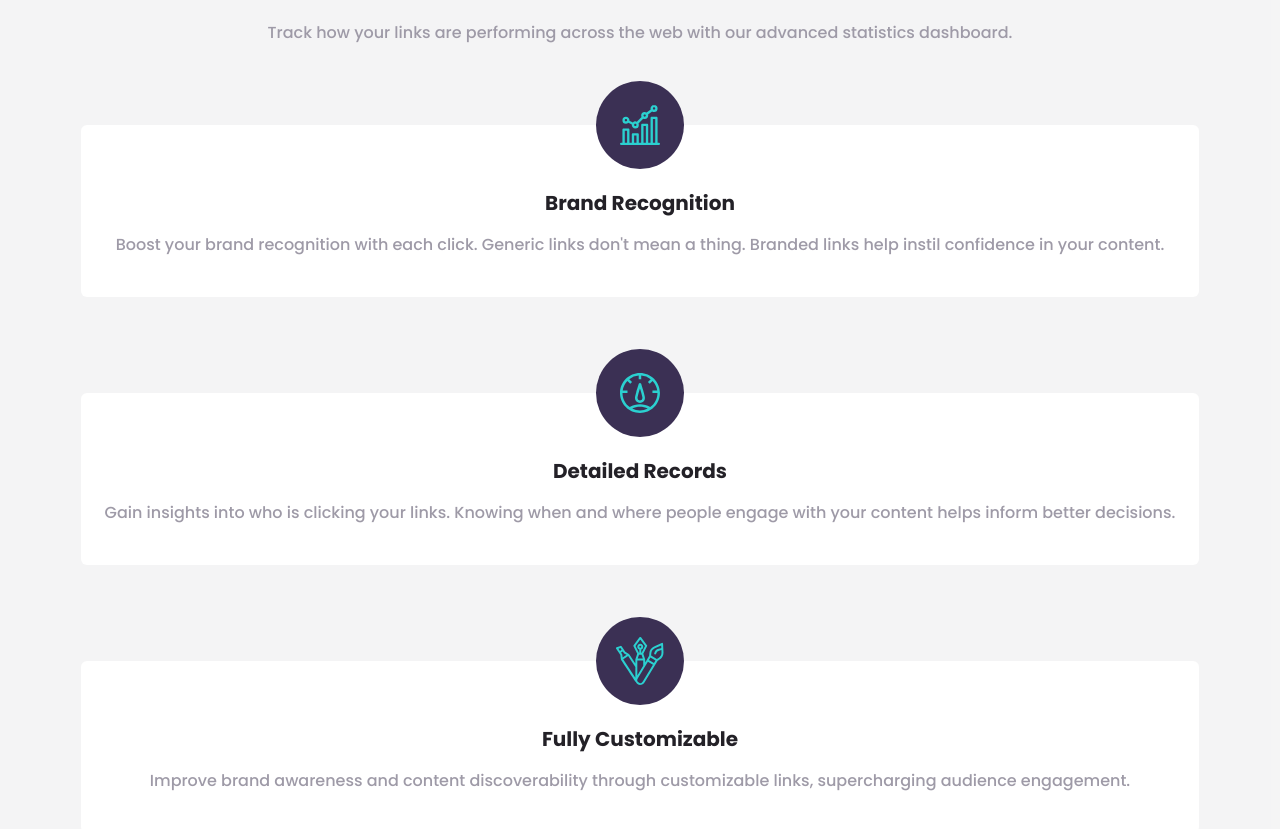
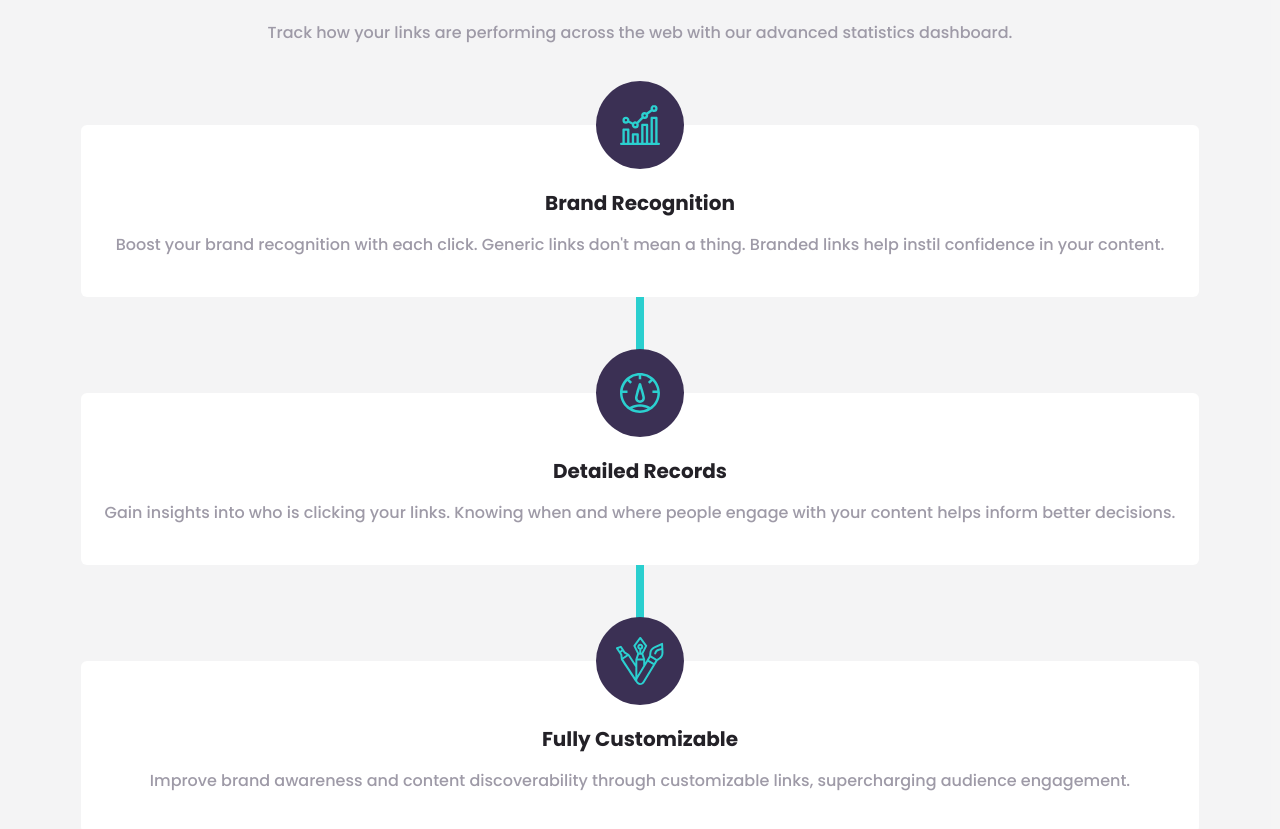
Before and after one commit to danaYatsuta/frontend-mentor-url-shortening-api, a Vue app: page / in a window 1280 px wide. Shown: the part 1387-2216 px from the top of the page. Built offline with nearby package versions, Linux system fonts and the light colour scheme.

Commit message:
Add blue background line to info section

```diff
--- a/src/components/TheInfoSection.vue
+++ b/src/components/TheInfoSection.vue
@@ -18,7 +18,9 @@ export default {
       </p>
     </section>
 
-    <div class="mt-20 flex flex-col gap-24">
+    <div class="relative mt-20 flex flex-col gap-24">
+      <div class="absolute bottom-0 left-0 right-0 top-0 mx-auto w-2 bg-cyan"></div>
+
       <InfoCard icon="IconBrandRecognition">
         <template #heading>Brand Recognition</template>
 
```
